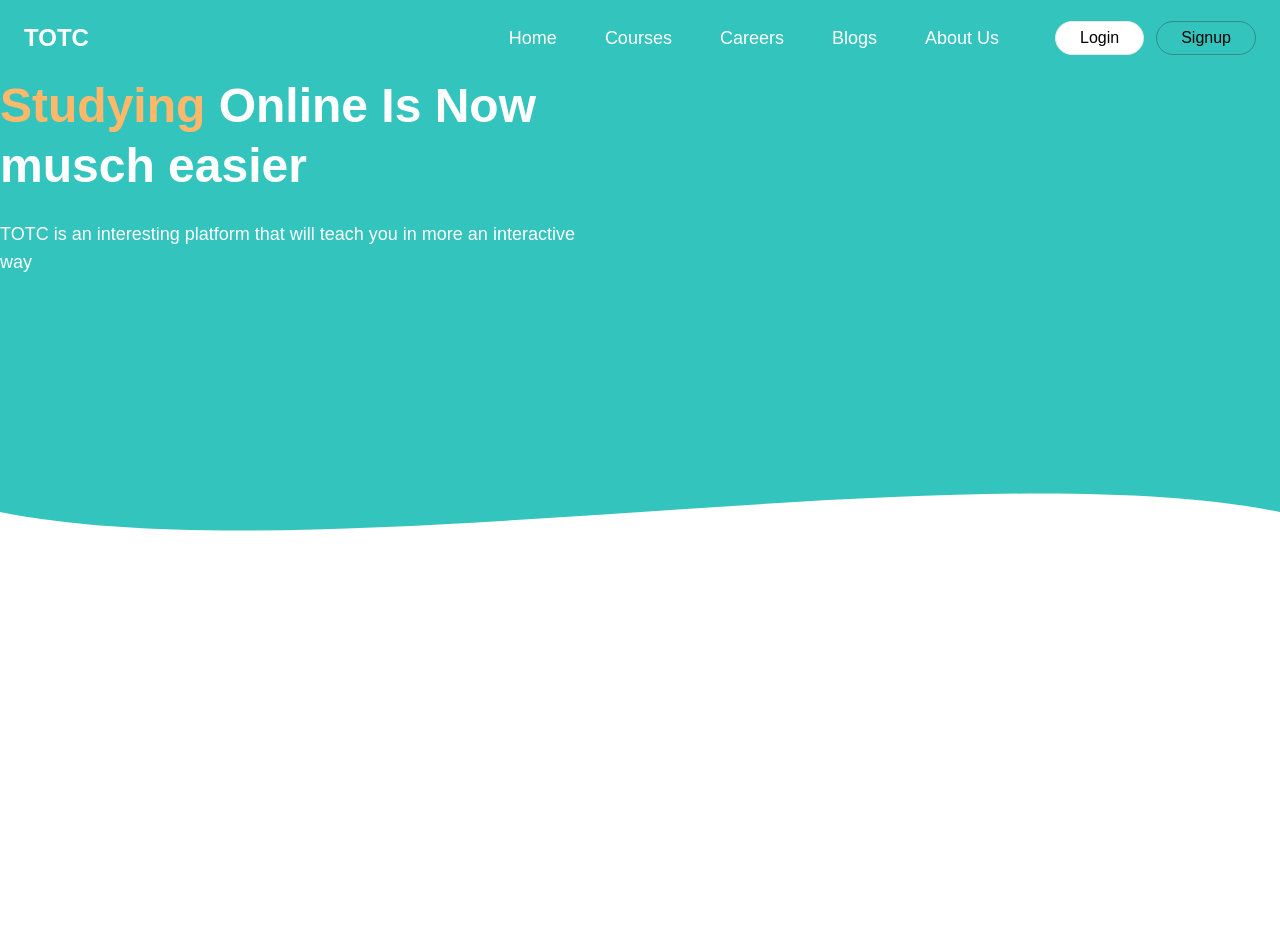
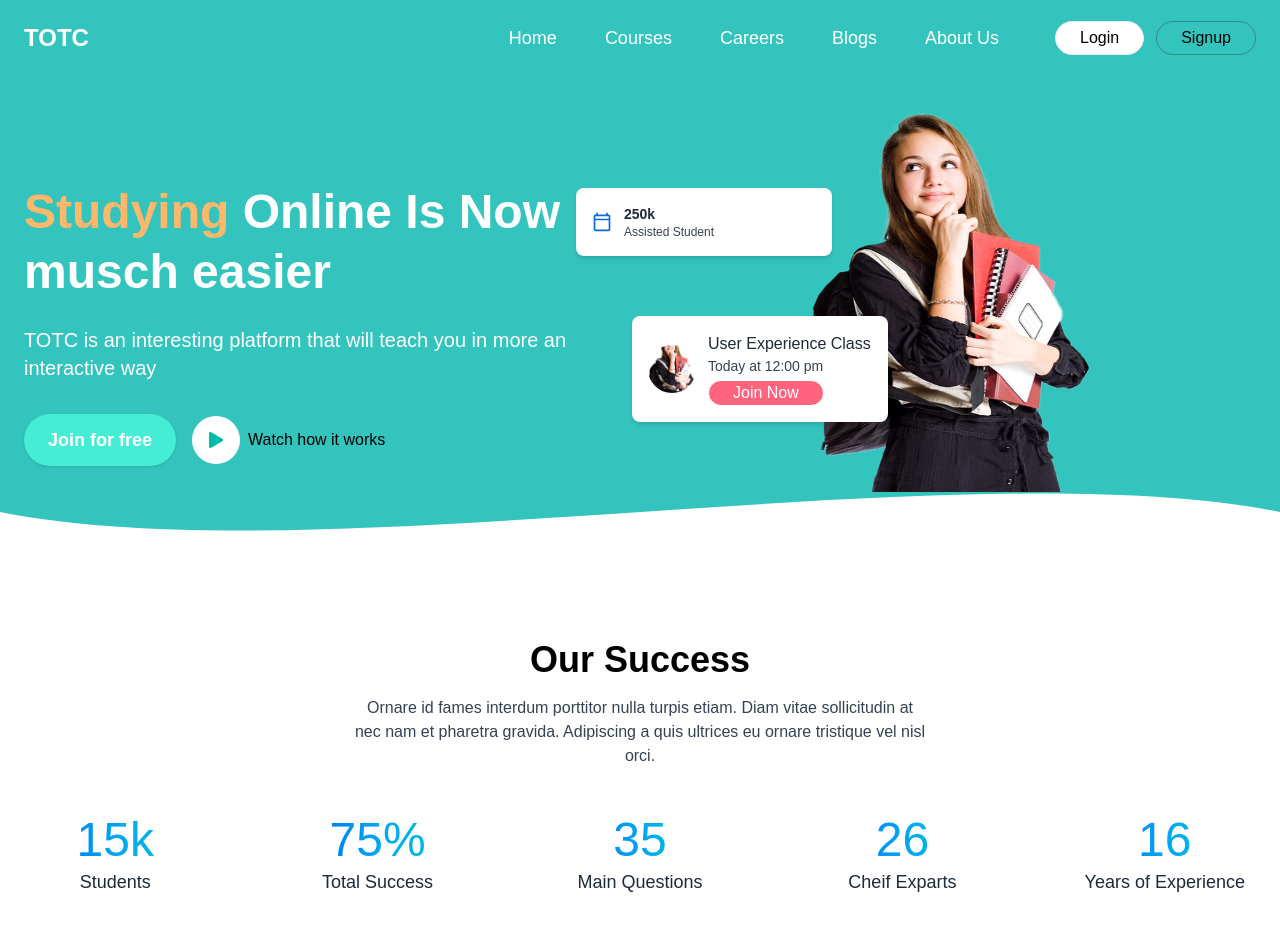
Before and after one commit to jewel1269/LMS-Projects, a Next.js app: page / in a window 1280 px wide. Shown: the top 930 px of the page. Before the commit the page ends 800 px from the top, so only its background shows below. Built offline with nearby package versions, Linux system fonts and the light colour scheme.

Commit message:
our seccess section complete

```diff
--- /dev/null
+++ b/src/app/(routes)/authlogin/page.tsx
@@ -0,0 +1,12 @@
+import AuthPage from "@/components/auth/authPage";
+import React from "react";
+
+const Page = () => {
+  return (
+    <div>
+      <AuthPage />
+    </div>
+  );
+};
+
+export default Page;
--- a/src/components/homeLayout/hero/hero.tsx
+++ b/src/components/homeLayout/hero/hero.tsx
@@ -1,4 +1,9 @@
+import Image from "next/image";
+import Link from "next/link";
 import React from "react";
+import { FaPlay } from "react-icons/fa";
+import heroImage from "@/app/assets/image/image 12.png";
+import { MdOutlineCalendarToday } from "react-icons/md";
 
 const Hero = () => {
   return (
@@ -15,7 +20,8 @@ const Hero = () => {
           />
         </svg>
       </div>
-      <div>
+      <div className="relative z-10 container mx-auto px-6 py-20 lg:flex lg:items-center lg:justify-between">
+        {/* left text */}
         <div className="max-w-xl mb-16 lg:mb-0">
           <h1 className="text-4xl font-bold leading-tight text-white md:text-5xl">
             <span className="text-orange-300">Studying</span> {""}
@@ -23,10 +29,58 @@ const Hero = () => {
             {""}
             <span className="text-white"> musch easier</span>
           </h1>
-          <p className="mt-6 text-lg text-white">
+          <p className="mt-6 text-xl text-white">
             TOTC is an interesting platform that will teach you in more an
             interactive way
           </p>
+          <div className="mt-8 flex flex-col sm:flex-row items-center gap-4">
+            <Link
+              href={"/courses"}
+              className="px-6 py-3 text-lg font-semibold text-white bg-teal-300 rounded-full shadow hover:bg-teal-400 transition duration-200 ease-in-out"
+            >
+              Join for free
+            </Link>
+            <button className="flex items-center text-white gap-2 hover:text-gray-200">
+              <div className="w-12 h-12 flex items-center justify-center  rounded-full bg-white text-teal-500">
+                <FaPlay />
+              </div>
+              <span className="font-medium text-black">Watch how it works</span>
+            </button>
+          </div>
+        </div>
+
+        {/* right side  */}
+
+        <div className="relative w-full lg:w-1/2 flex justify-center items-center">
+          <div className="relative w-72 h-96 -mt-12 overflow-hidden">
+            <Image src={heroImage} alt="hero" fill className="bg-cover" />
+          </div>
+          {/* instructor card */}
+          <div className="absolute -left-2 mt-40 top-0 right-0 bg-white text-gray-800 p-4 rounded-lg  shadow-md w-64 flex items-center gap-3">
+            <div className="relative w-12 h-12 rounded-full  overflow-hidden">
+              <Image
+                src={heroImage}
+                alt="instructor"
+                fill
+                className="object-cover"
+              />
+            </div>
+            <div>
+              <p className="font-medium text-md">User Experience Class</p>
+              <p className="text-sm text-gray-700">Today at 12:00 pm</p>
+              <button className="border px-6 bg-rose-400 text-white rounded-full mt-1">
+                Join Now
+              </button>
+            </div>
+          </div>
+
+          <div className="absolute -left-16 top-24 -mt-16 right-0 bg-white text-gray-800 p-4 rounded-lg shadow-md w-64 flex items-center gap-3">
+            <MdOutlineCalendarToday className="text-[#0e68d5] text-xl" />
+            <div>
+              <p className="text-sm font-bold">250k</p>
+              <p className="text-xs text-gray-700">Assisted Student</p>
+            </div>
+          </div>
         </div>
       </div>
     </section>
--- a/src/components/homeLayout/index.tsx
+++ b/src/components/homeLayout/index.tsx
@@ -1,12 +1,14 @@
 import React from "react";
 import Navbar from "./navber/navber";
 import Hero from "./hero/hero";
+import SeccessSection from "./seccressSection/seccessSection";
 
 const Index = () => {
   return (
     <div>
       <Navbar />
       <Hero />
+      <SeccessSection/>
     </div>
   );
 };
--- a/src/components/homeLayout/navber/navber.tsx
+++ b/src/components/homeLayout/navber/navber.tsx
@@ -75,13 +75,17 @@ const Navbar = () => {
             </div>
 
             <div className="flex gap-3 items-center mt-4 lg:mt-0">
-              <button className="border rounded-full p-1 px-6 bg-white text-black  border-gray-200">
-                Login
-              </button>
+              <Link href={"/authlogin"}>
+                <button className="border rounded-full p-1 px-6 hover:bg-gray-300 bg-white text-black  border-gray-200">
+                  Login
+                </button>
+              </Link>
 
-              <button className="border-[#338b88] border rounded-full p-1 px-6  text-black  ">
-                Signup
-              </button>
+              <Link href={"/authlogin"}>
+                <button className="border-[#338b88] hover:bg-gray-300 border rounded-full p-1 px-6  text-black  ">
+                  Signup
+                </button>
+              </Link>
             </div>
           </div>
         </div>
--- /dev/null
+++ b/src/components/homeLayout/seccressSection/seccessSection.tsx
@@ -0,0 +1,37 @@
+import React from "react";
+
+const SeccessSection = () => {
+  const stats = [
+    { number: "15k", label: "Students" },
+    { number: "75%", label: "Total Success " },
+    { number: "35", label: "Main Questions" },
+    { number: "26", label: "Cheif Exparts" },
+    { number: "16", label: "Years of Experience" },
+  ];
+
+  return (
+    <div className="flex justify-center">
+      <section className="container   py-16 bg-white text-center ">
+        <h2 className="text-4xl font-bold text-black mb-4">Our Success </h2>
+        <p className="text-md text-gray-700 max-w-xl mx-auto mb-12">
+          Ornare id fames interdum porttitor nulla turpis etiam. Diam vitae
+          sollicitudin at nec nam et pharetra gravida. Adipiscing a quis
+          ultrices eu ornare tristique vel nisl orci.{" "}
+        </p>
+
+        <div className="grid grid-cols-2 md:grid-cols-5 gap-8 justify-center">
+          {stats.map((stat, index) => (
+            <div key={index}>
+              <div className="text-5xl  bg-gradient-to-r from-blue-700  via-sky-500 to-teal-400 bg-clip-text text-transparent">
+                {stat.number}
+              </div>
+              <div className="text-gray-800 text-lg mt-1">{stat.label}</div>
+            </div>
+          ))}
+        </div>
+      </section>
+    </div>
+  );
+};
+
+export default SeccessSection;
```
